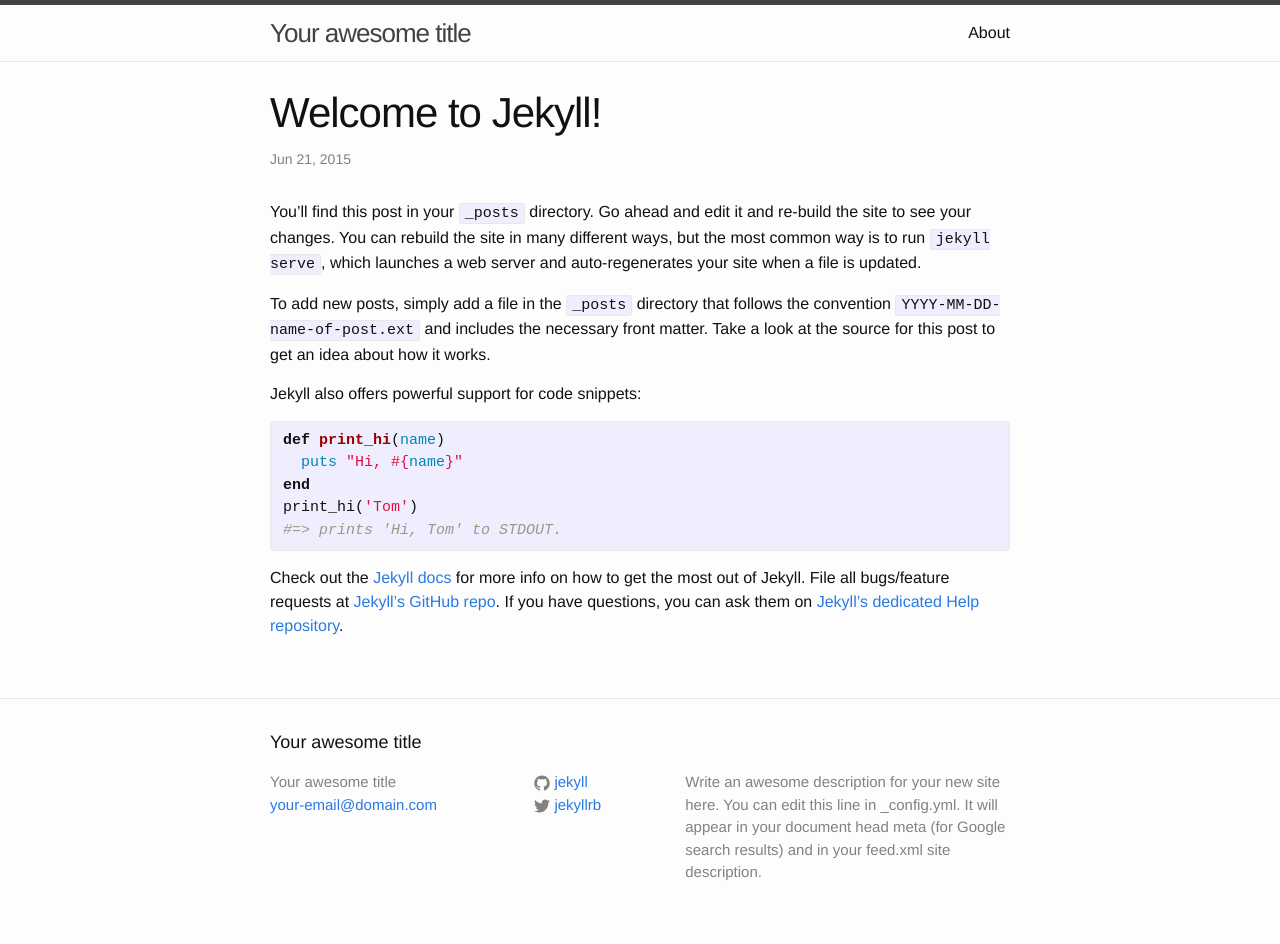
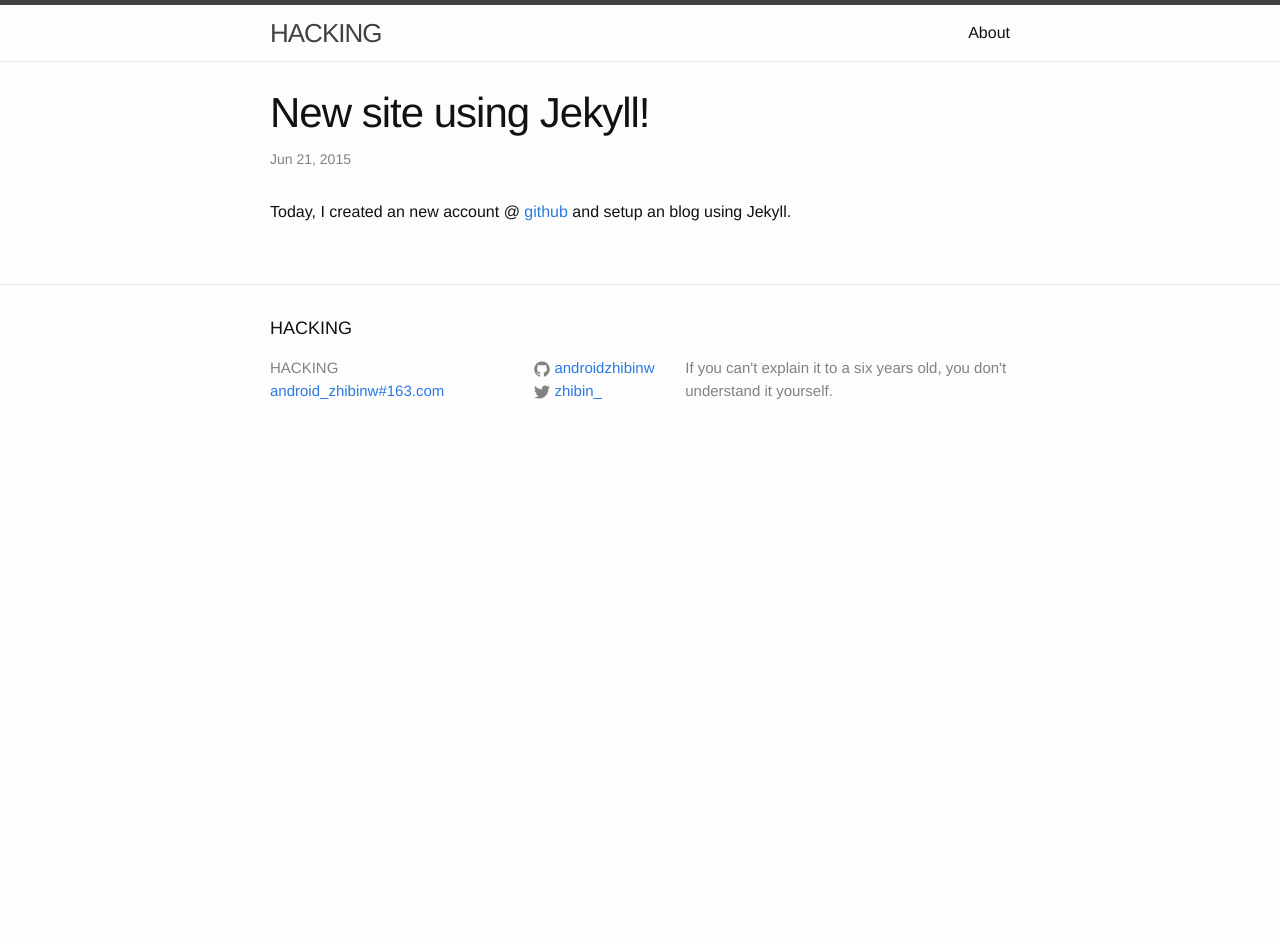
Before and after one commit to androidzhibinw/androidzhibinw.github.io, a Jekyll site: the page built from _posts/2015-06-21-welcome-to-jekyll.markdown, in a window 1280 px wide. Built offline with Jekyll 4.4.1, drawn with Linux system fonts in a browser that asks for light colours; after the commit the page ends 900 px from its top, so only the background shows below that.

Commit message:
update my info.

```diff
--- a/_config.yml
+++ b/_config.yml
@@ -1,14 +1,12 @@
 # Site settings
-title: Your awesome title
-email: your-email@domain.com
+title: HACKING
+email: android_zhibinw#163.com
 description: > # this means to ignore newlines until "baseurl:"
-  Write an awesome description for your new site here. You can edit this
-  line in _config.yml. It will appear in your document head meta (for
-  Google search results) and in your feed.xml site description.
+ If you can't explain it to a six years old, you don't understand it yourself.
 baseurl: "" # the subpath of your site, e.g. /blog/
 url: "http://yourdomain.com" # the base hostname & protocol for your site
-twitter_username: jekyllrb
-github_username:  jekyll
+twitter_username: zhibin_
+github_username:  androidzhibinw
 
 # Build settings
 markdown: kramdown
--- a/_posts/2015-06-21-welcome-to-jekyll.markdown
+++ b/_posts/2015-06-21-welcome-to-jekyll.markdown
@@ -1,25 +1,11 @@
 ---
 layout: post
-title:  "Welcome to Jekyll!"
+title:  "New site using Jekyll!"
 date:   2015-06-21 11:08:01
-categories: jekyll update
+categories: Jekyll
 ---
-You’ll find this post in your `_posts` directory. Go ahead and edit it and re-build the site to see your changes. You can rebuild the site in many different ways, but the most common way is to run `jekyll serve`, which launches a web server and auto-regenerates your site when a file is updated.
+Today, I created an new account @ [github] and setup an blog using Jekyll.
 
-To add new posts, simply add a file in the `_posts` directory that follows the convention `YYYY-MM-DD-name-of-post.ext` and includes the necessary front matter. Take a look at the source for this post to get an idea about how it works.
 
-Jekyll also offers powerful support for code snippets:
 
-{% highlight ruby %}
-def print_hi(name)
-  puts "Hi, #{name}"
-end
-print_hi('Tom')
-#=> prints 'Hi, Tom' to STDOUT.
-{% endhighlight %}
-
-Check out the [Jekyll docs][jekyll] for more info on how to get the most out of Jekyll. File all bugs/feature requests at [Jekyll’s GitHub repo][jekyll-gh]. If you have questions, you can ask them on [Jekyll’s dedicated Help repository][jekyll-help].
-
-[jekyll]:      http://jekyllrb.com
-[jekyll-gh]:   https://github.com/jekyll/jekyll
-[jekyll-help]: https://github.com/jekyll/jekyll-help
+[github]: github.com
```
Also changed, not shown: about.md (+1 -6 lines).
